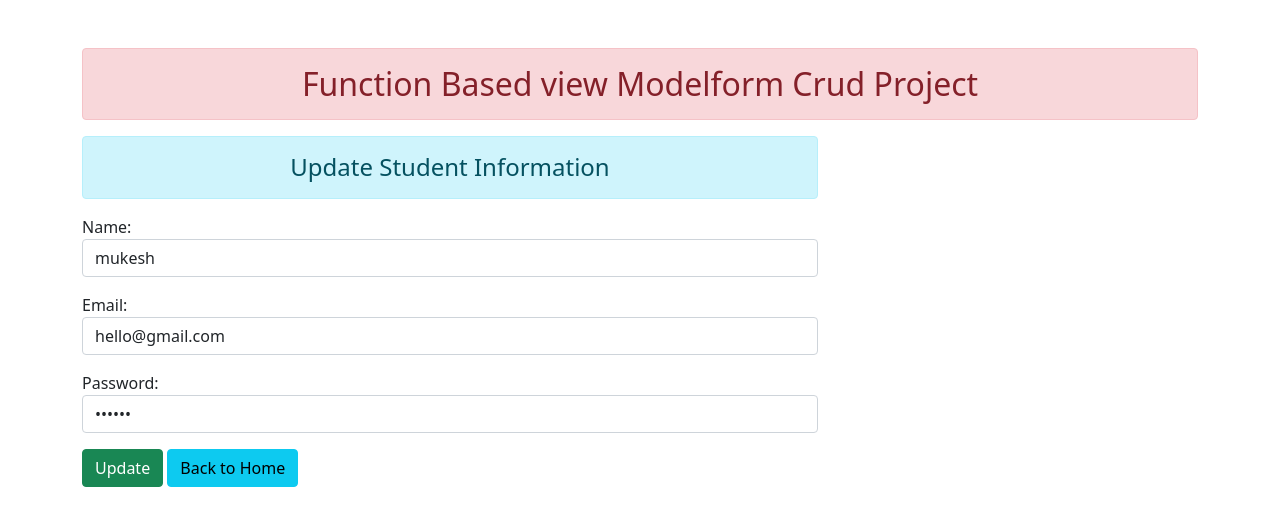
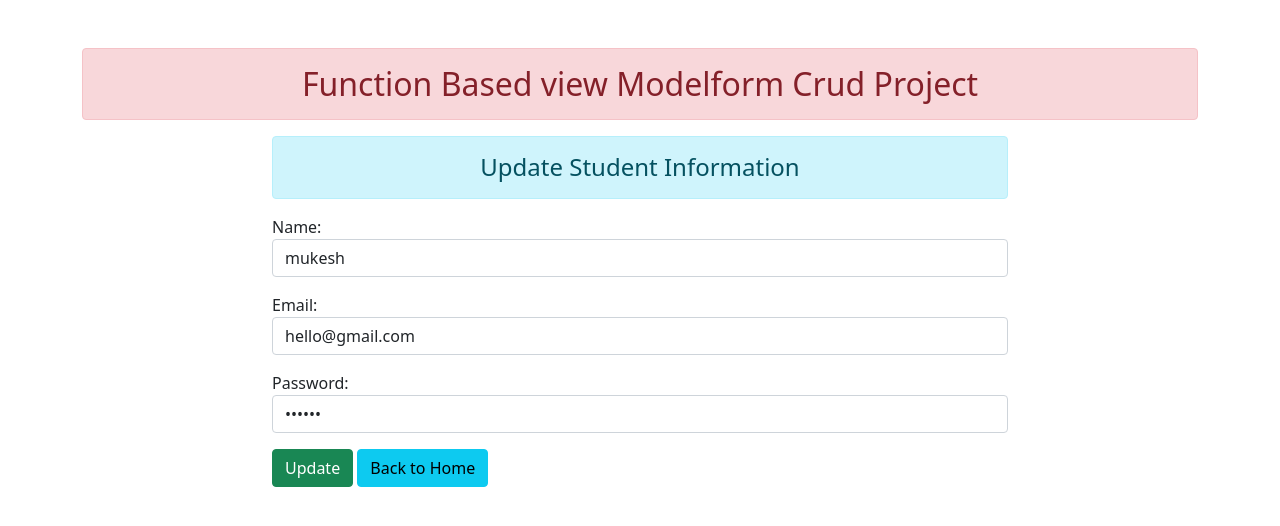
Before and after one commit to erharikesh/crudproject, a Django app: page /18/ in a window 1280 px wide. Shown: the top 526 px of the page. Run offline with Django 3.2, Linux system fonts and the light colour scheme; data comes from the database, SQL or seed files in the repository; some libraries are stand-ins or nearby versions.

Commit message:
update page use offset -2

```diff
--- a/crudproject/enroll/templates/enroll/updatestudent.html
+++ b/crudproject/enroll/templates/enroll/updatestudent.html
@@ -1,7 +1,7 @@
 {% extends 'enroll/base.html' %}
 {% block content %}
 <div class="row">
-    <div class="col-sm-8">
+    <div class="col-sm-8 offset-2">
         <h4 class=" text-center alert alert-info">Update Student Information</h4>
         <form action="" method="POST">
             {% csrf_token %}
```
